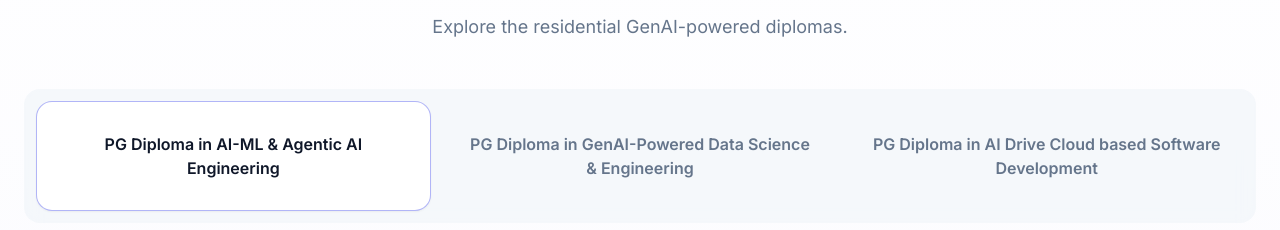
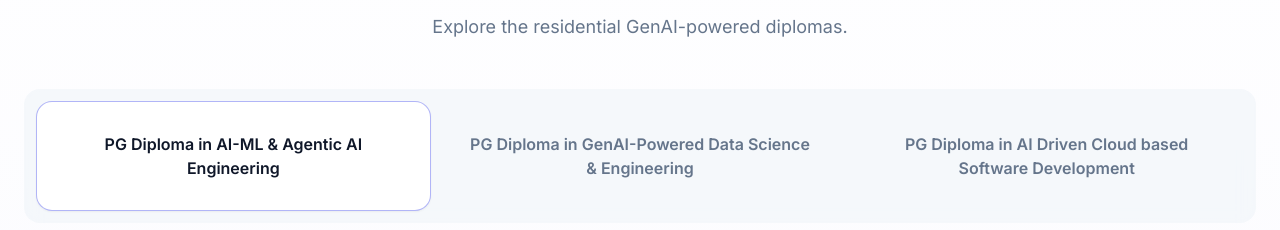
Before and after one commit to anshuljangid200/IITGN-CDF-WEB, a React (Vite) app: page / in a window 1280 px wide. Shown: the part 902-1132 px from the top of the page. Built offline with nearby package versions, Linux system fonts and the light colour scheme; the HTML template or start-up script is replaced by a standard one.

Commit message:
Ai Driven

```diff
--- a/src/components/ProgramHighlights.tsx
+++ b/src/components/ProgramHighlights.tsx
@@ -64,7 +64,7 @@ const programs: ProgramHighlight[] = [
   },
   {
     value: "software-cloud",
-    title: "PG Diploma in AI Drive Cloud based Software Development",
+    title: "PG Diploma in AI Driven Cloud based Software Development",
     description:
       "Ship AI-augmented full-stack products with Java/Spring, React/Next.js, DevOps, and continuous delivery across AWS/Azure.",
     route: "/gen-ai-software-cloud",
```
